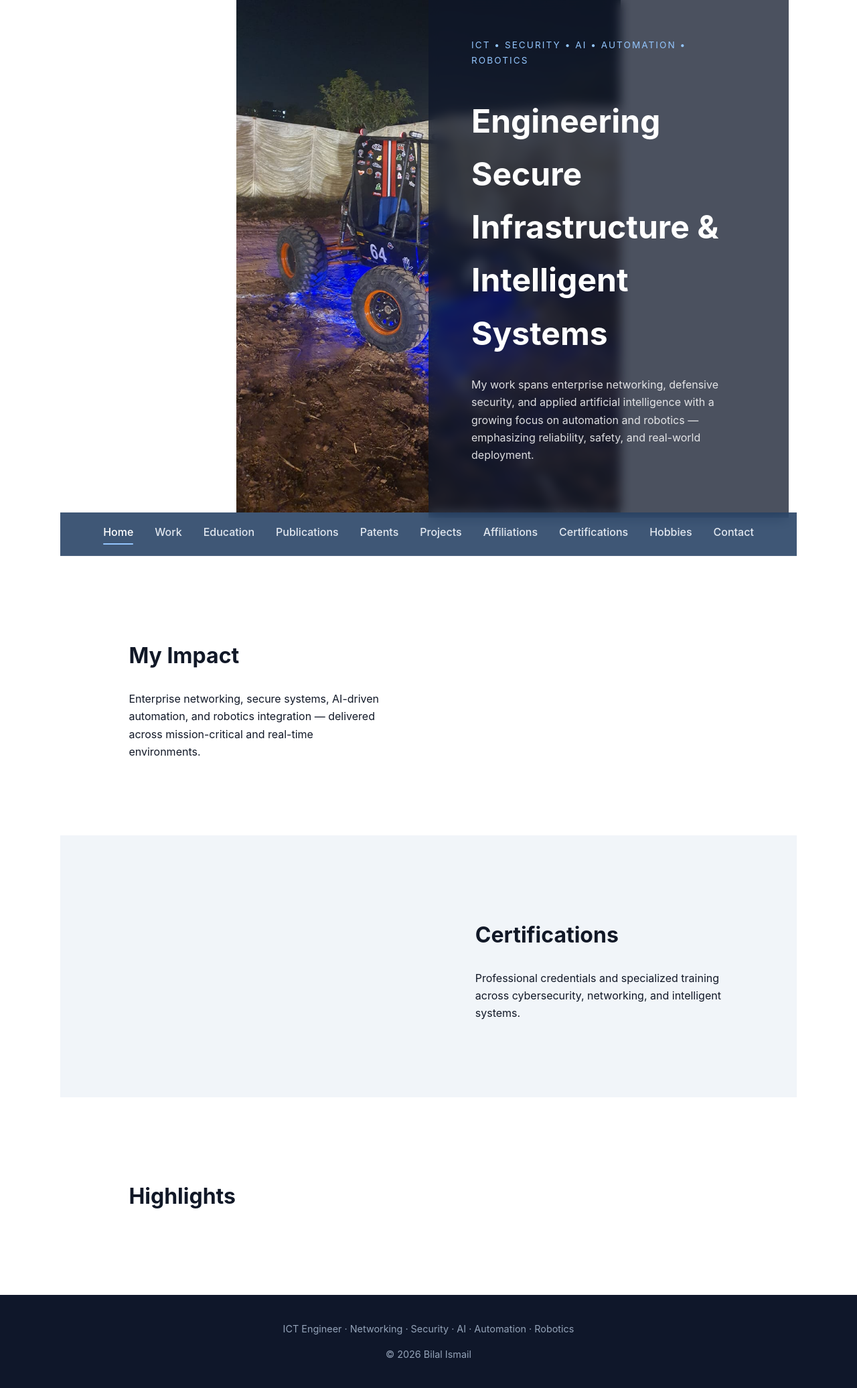
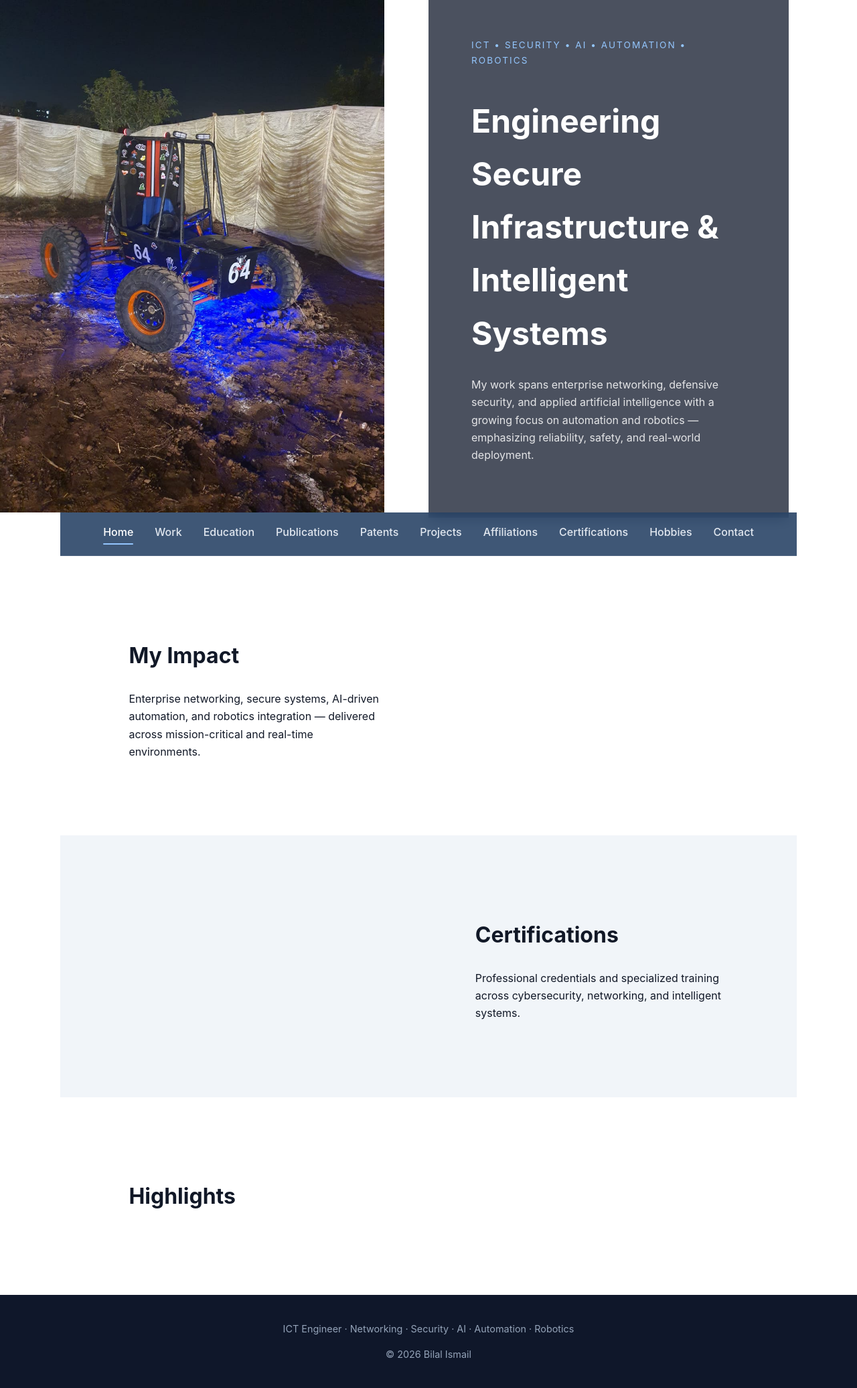
Before and after one commit to bilal-ismail/bilal-ismail.github.io, a Jekyll site: the page built from index.md, in a window 1280 px wide. Shown: the whole page at 67% size. Built offline with Jekyll 4.4.1, drawn with Linux system fonts in a browser that asks for light colours.

Commit message:
Update main.css

```diff
--- a/assets/css/main.css
+++ b/assets/css/main.css
@@ -76,7 +76,7 @@ html, body {
   height: 85vh;
   min-height: 650px;
   background-size: contain;
-  background-position: center;
+  background-position: left;
   background-repeat: no-repeat;
   transition: background-image 1s ease-in-out;
   display: flex;
```
